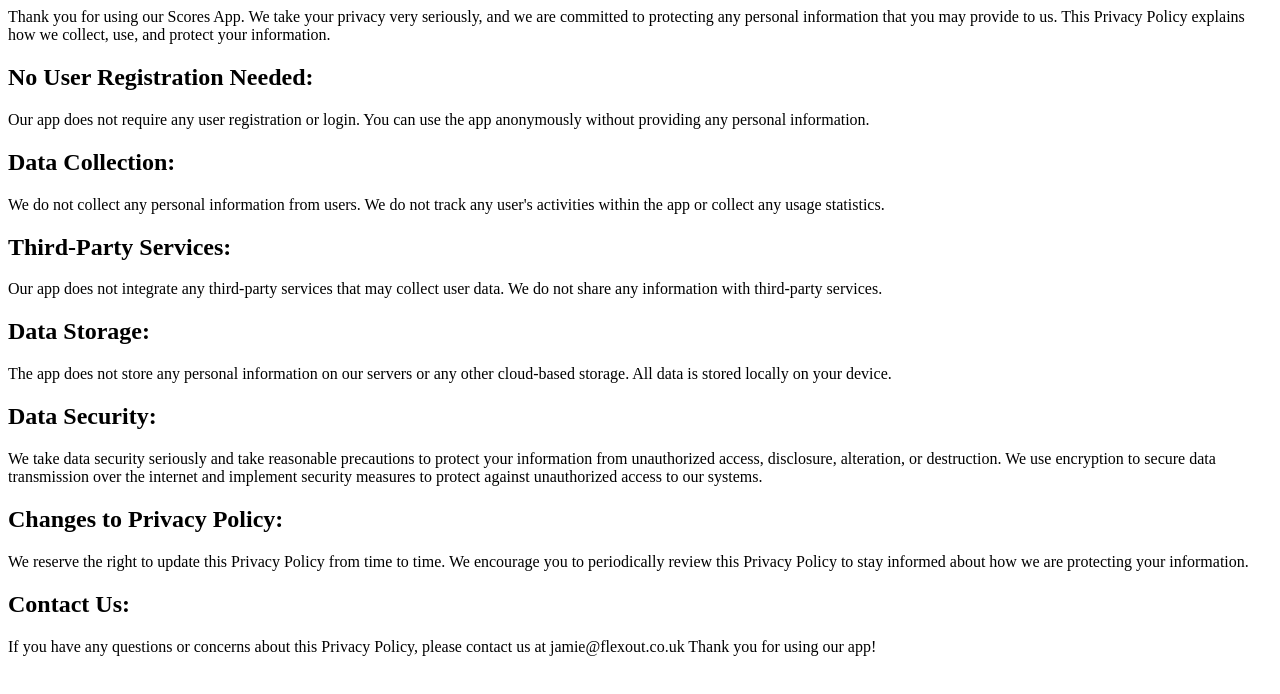
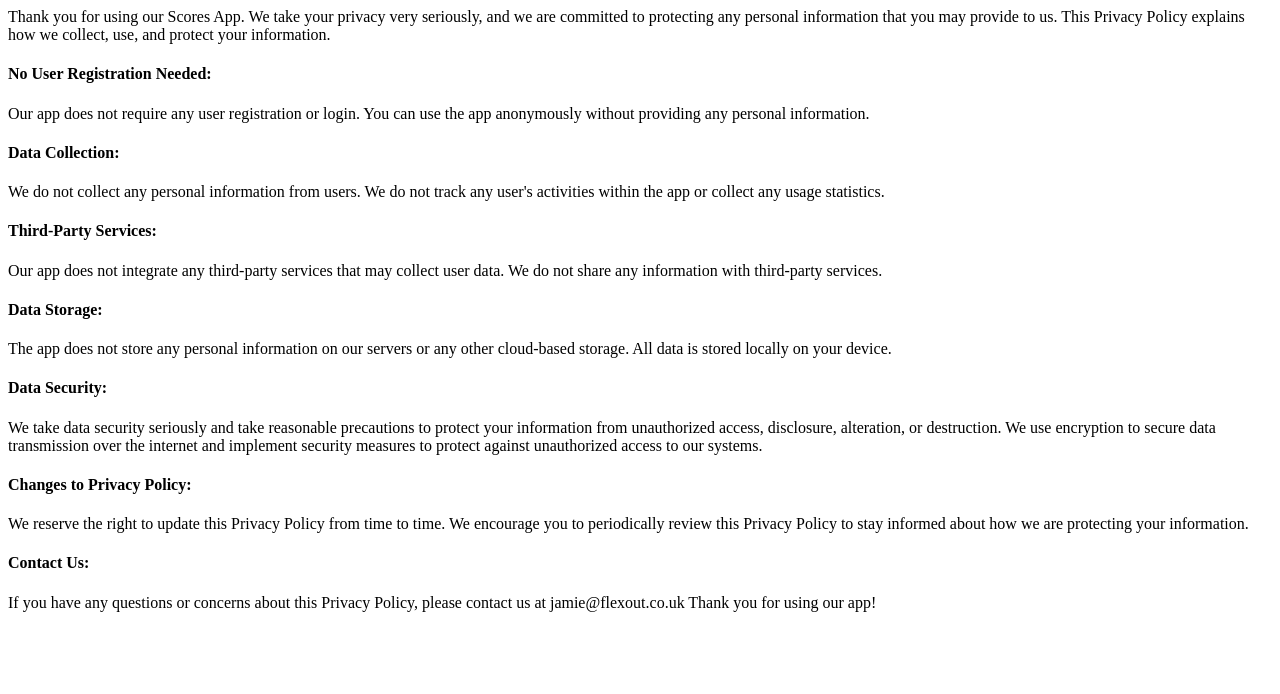
Before and after one commit to kfekairii/scores, a plain HTML site: page index.html in a window 1280 px wide. Drawn offline with Linux system fonts and the light colour scheme.

Commit message:
Update index.html

```diff
--- a/index.html
+++ b/index.html
@@ -8,40 +8,39 @@
 </head>
 <body>
     Thank you for using our Scores App. We take your privacy very seriously, and we are committed to protecting any personal information that you may provide to us. This Privacy Policy explains how we collect, use, and protect your information.
-
-<h2>
+<h4>
     No User Registration Needed:
-</h2>
+</h4>
 Our app does not require any user registration or login. You can use the app anonymously without providing any personal information.
 
-<h2>
+<h4>
     Data Collection:
-</h2>
+</h4>
 We do not collect any personal information from users. We do not track any user's activities within the app or collect any usage statistics.
 
-<h2>
+<h4>
     Third-Party Services:
-</h2>
+</h4>
 Our app does not integrate any third-party services that may collect user data. We do not share any information with third-party services.
 
-<h2>
+<h4>
     Data Storage:
-</h2>
+</h4>
 The app does not store any personal information on our servers or any other cloud-based storage. All data is stored locally on your device.
 
-<h2>
+<h4>
     Data Security:
-</h2>
+</h4>
 We take data security seriously and take reasonable precautions to protect your information from unauthorized access, disclosure, alteration, or destruction. We use encryption to secure data transmission over the internet and implement security measures to protect against unauthorized access to our systems.
 
-<h2>
+<h4>
     Changes to Privacy Policy:
-</h2>
+</h4>
 We reserve the right to update this Privacy Policy from time to time. We encourage you to periodically review this Privacy Policy to stay informed about how we are protecting your information.
 
-<h2>
+<h4>
     Contact Us:
-</h2>
+</h4>
 If you have any questions or concerns about this Privacy Policy, please contact us at jamie@flexout.co.uk
 
 Thank you for using our app!
```
